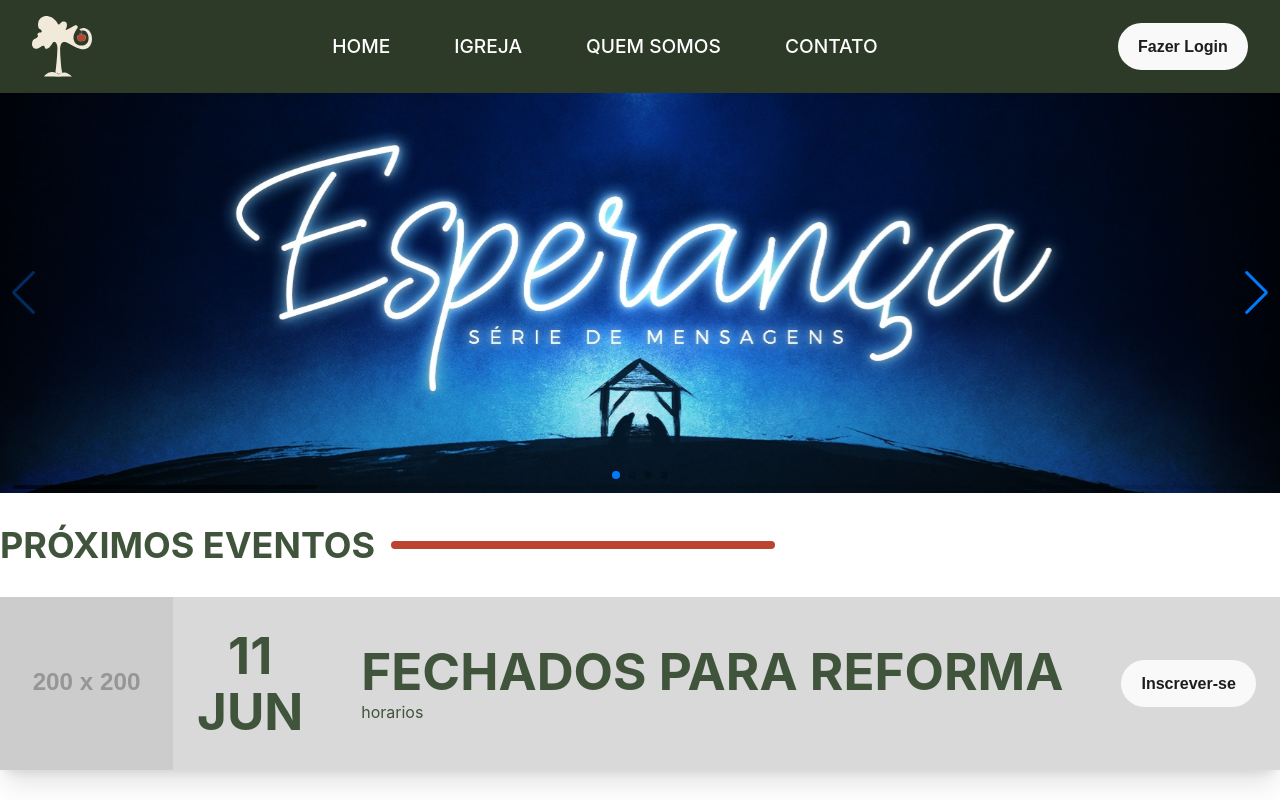
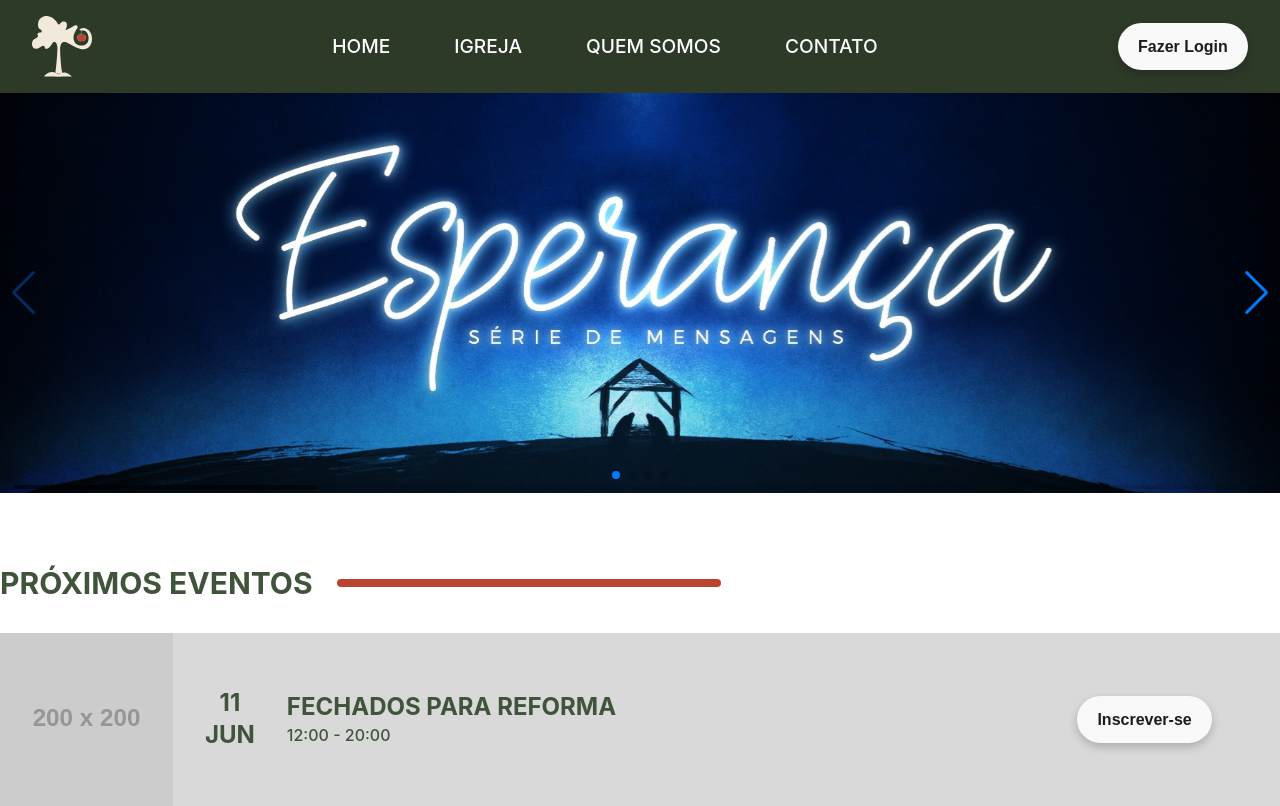
Before and after one commit to erikvix/igreja-presbiteriana-react, a React (Vite) app: page / in a window 1280 px wide. Built offline with nearby package versions, Linux system fonts and the light colour scheme.

Commit message:
feat: include event banner

```diff
--- a/src/components/Eventos/index.jsx
+++ b/src/components/Eventos/index.jsx
@@ -3,29 +3,31 @@ import Button from "../Button";
 
 export default function Eventos() {
   return (
-    <div className="flex flex-col ">
-      <div className="flex items-center gap-4 py-8">
-        <h1 className="font-bold uppercase text-4xl text-dark-green">
-          Próximos eventos
+    <div className="flex flex-col mt-10">
+      <div className="flex items-center gap-6 py-8">
+        <h1 className="font-bold uppercase text-3xl text-dark-green px-0">
+          Próximos Eventos
         </h1>
-        <div className=" border-b-8 border-dark-red w-96 rounded"></div>
+        <div className=" border-b-8 border-dark-red rounded w-96"></div>
       </div>
       <div className="bg-light-gray flex shadow-xl">
         <div>
           <img src="https://placehold.co/200x200" alt="" />
         </div>
-        <div className="flex items-center justify-between  w-full">
-          <div className="flex flex-col items-center px-6">
-            <h1 className="text-dark-green font-bold uppercase">11</h1>
-            <h1 className="text-dark-green font-bold uppercase">Jun</h1>
+        <div className="flex items-center w-full basis-1/1">
+          <div className="flex flex-col items-center px-8">
+            <h1 className="text-2xl text-dark-green font-bold uppercase">11</h1>
+            <h1 className="text-2xl text-dark-green font-bold uppercase">
+              Jun
+            </h1>
           </div>
-          <div>
-            <h1 className="text-dark-green font-bold uppercase">
+          <div className="flex flex-col basis-2/3">
+            <h1 className="text-2xl text-dark-green font-bold uppercase">
               fechados para reforma
             </h1>
-            <h3 className="text-dark-green">horarios</h3>
+            <h3 className="text-dark-green font-medium">12:00 - 20:00</h3>
           </div>
-          <div className="px-6">
+          <div className="basis-1/4 flex justify-center">
             <Button>Inscrever-se</Button>
           </div>
         </div>
--- a/src/index.css
+++ b/src/index.css
@@ -56,6 +56,7 @@ button {
   background-color: #fff;
   cursor: pointer;
   transition: border-color 0.25s;
+  box-shadow: 0 4px 10px 0 rgb(0 0 0 / 0.2);
 }
 button:hover {
   border-color: var(--green-light);
```
